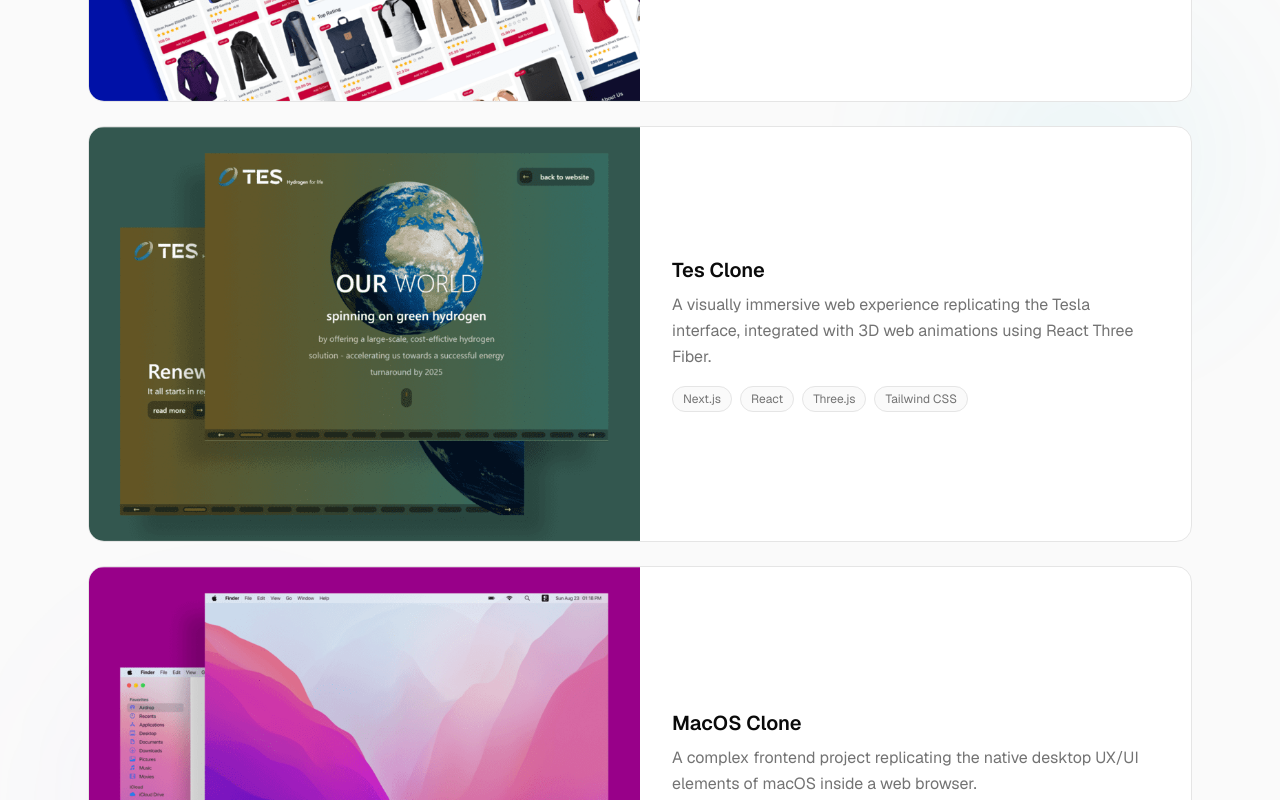
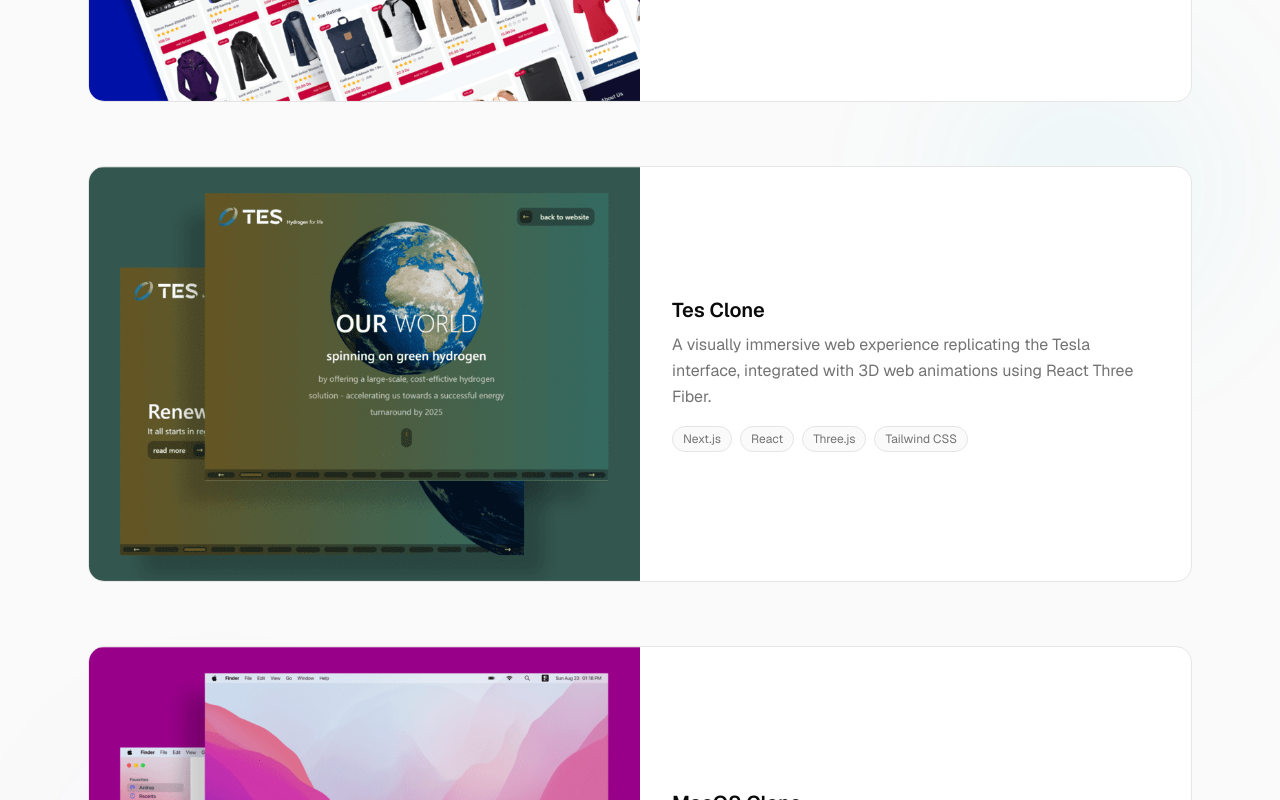
Before and after one commit to YanissGnz/portfolio, a Next.js app: page / in a window 1280 px wide. Shown: the part 2680-3480 px from the top of the page. Built offline with nearby package versions, Linux system fonts and the light colour scheme.

Commit message:
Update project cards: make entire card clickable, remove overlay icons, add spacing

```diff
--- a/src/components/projects.tsx
+++ b/src/components/projects.tsx
@@ -4,7 +4,7 @@
 import { useRef } from "react";
 import Link from "next/link";
 import projectsData from "@/data/projects.json";
-import { Code2, ExternalLink } from "lucide-react";
+
 
 const container = {
   hidden: { opacity: 0 },
@@ -22,10 +22,6 @@
     scale: 1,
     transition: { duration: 0.6, ease: "easeOut" as const },
   },
-} as const;
-const overlayItem = {
-  hidden: { opacity: 0 },
-  visible: { opacity: 1, transition: { duration: 0.4 } },
 } as const;
 
 export function Projects() {
@@ -64,11 +60,15 @@
 
         <motion.div variants={container}>
           {projectsData.map((project, idx) => (
+            <Link
+              href={`/projects/${project.slug}`}
+              key={project.title}
+              className="block mb-16 last:mb-0"
+            >
               <motion.div
-              key={project.title}
                 variants={cardItem}
                 whileHover={{ y: -8 }}
-              className="group rounded-2xl border border-border bg-card overflow-hidden hover:border-transparent transition-all duration-300 relative mb-6 last:mb-0"
+                className="group rounded-2xl border border-border bg-card overflow-hidden hover:border-transparent transition-all duration-300 relative"
               >
                 {/* Gradient border on hover */}
                 <div
@@ -90,45 +90,13 @@
                       alt={project.title}
                       className="w-full h-64 md:h-full object-cover group-hover:scale-105 transition-transform duration-700"
                     />
-                  <motion.div
-                    variants={overlayItem}
-                    className="absolute inset-0 bg-gradient-to-t from-card/80 via-transparent to-transparent opacity-0 group-hover:opacity-100 transition-opacity flex items-end justify-center pb-4 gap-3"
-                  >
-                    <Link
-                      href={`/projects/${project.slug}`}
-                      className="p-2 rounded-full bg-background/90 hover:text-accent transition-colors"
-                      aria-label={`View ${project.title} details`}
-                    >
-                      <Code2 size={18} />
-                    </Link>
-                    <a
-                      href={project.github}
-                      target="_blank"
-                      rel="noopener noreferrer"
-                      className="p-2 rounded-full bg-background/90 hover:text-accent transition-colors"
-                      aria-label="GitHub repo"
-                    >
-                      <Code2 size={18} />
-                    </a>
-                    <a
-                      href={project.demo}
-                      target="_blank"
-                      rel="noopener noreferrer"
-                      className="p-2 rounded-full bg-background/90 hover:text-purple transition-colors"
-                      aria-label="Live demo"
-                    >
-                      <ExternalLink size={18} />
-                    </a>
-                  </motion.div>
                   </div>
 
                   {/* Project info */}
                   <div className="md:w-1/2 p-6 md:p-8 flex flex-col justify-center">
-                  <Link href={`/projects/${project.slug}`}>
-                    <h3 className="text-xl font-semibold mb-2 group-hover:text-accent transition-colors cursor-pointer">
+                    <h3 className="text-xl font-semibold mb-2 group-hover:text-accent transition-colors">
                       {project.title}
                     </h3>
-                  </Link>
                     <p className="text-muted mb-4 leading-relaxed">{project.description}</p>
                     <div className="flex flex-wrap gap-2">
                       {project.tech.map((t) => (
@@ -140,6 +108,7 @@
                   </div>
                 </div>
               </motion.div>
+            </Link>
           ))}
         </motion.div>
       </div>
```
Also changed, not shown: 1 other file (tests, documents, lock files or other folders). Lines whose indentation alone changed are shown as unchanged.
